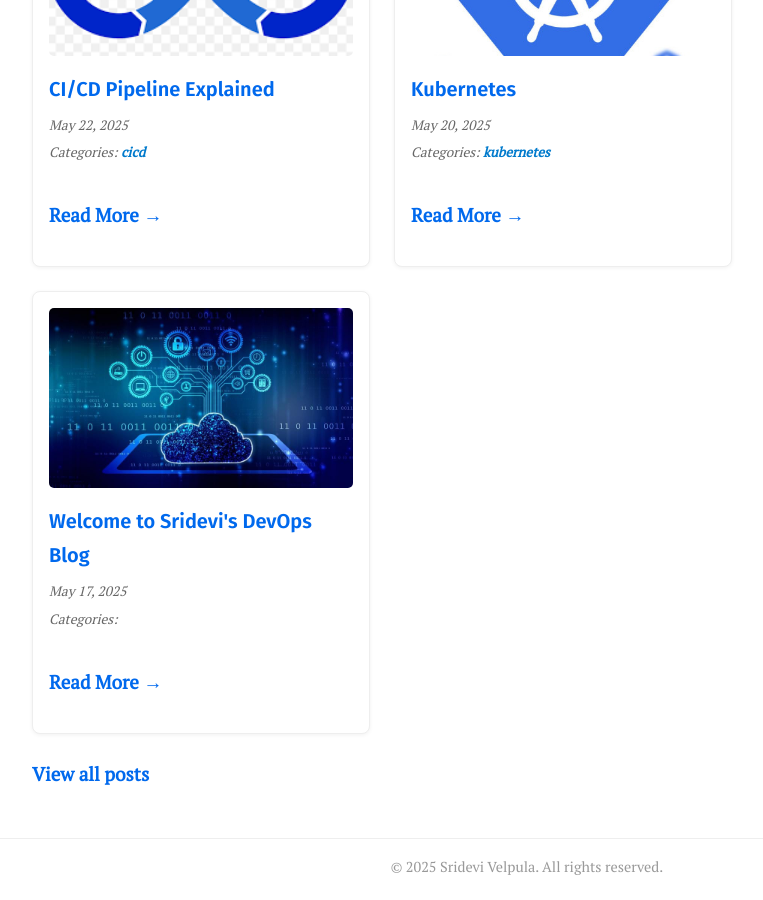
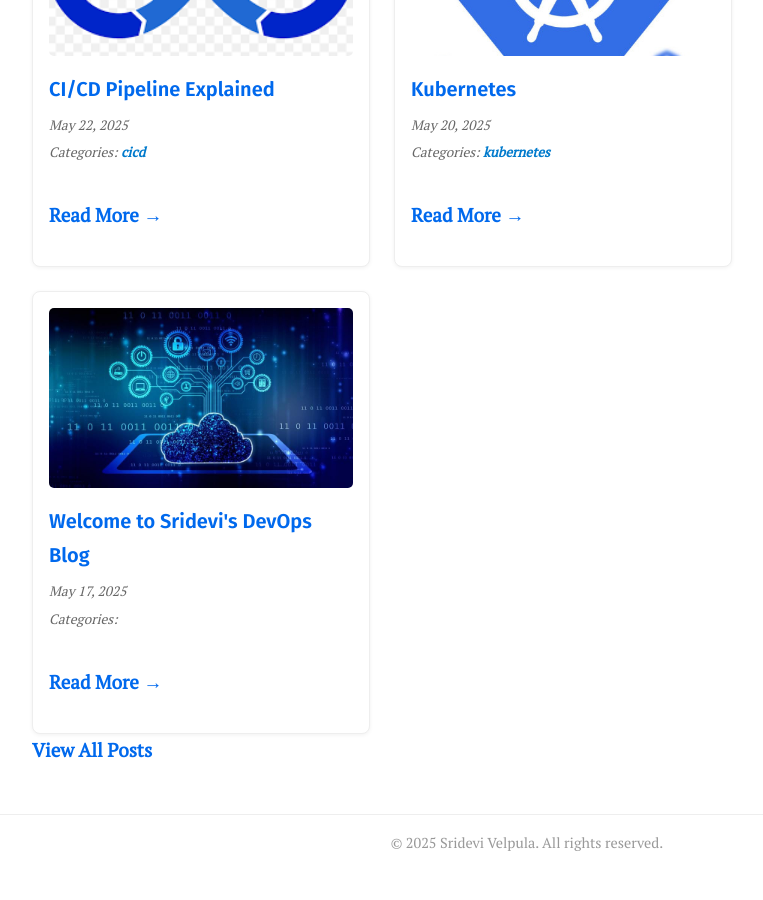
Before and after one commit to srideviblogs/srideviblogs.github.io, a Jekyll site: the page built from index.md, in a window 1280 px wide and 900 px high, scrolled down 1152 px. Shown: the whole window, without its empty margins (113-876 px from the left). Built offline with Jekyll 4.4.1, drawn with Linux system fonts in a browser that asks for light colours; after the commit the page ends 2028 px from its top, so only the background shows below that.

Commit message:
Update home.html

```diff
--- a/_layouts/home.html
+++ b/_layouts/home.html
@@ -37,5 +37,8 @@ layout: default
       </div>
     {% endfor %}
   </div>
-  <a href="/blogs/" class="view-all-posts">View all posts</a>
+
+  <div class="view-all-box">
+    <a href="/blogs/">View All Posts</a>
+  </div>
 </section>
```
